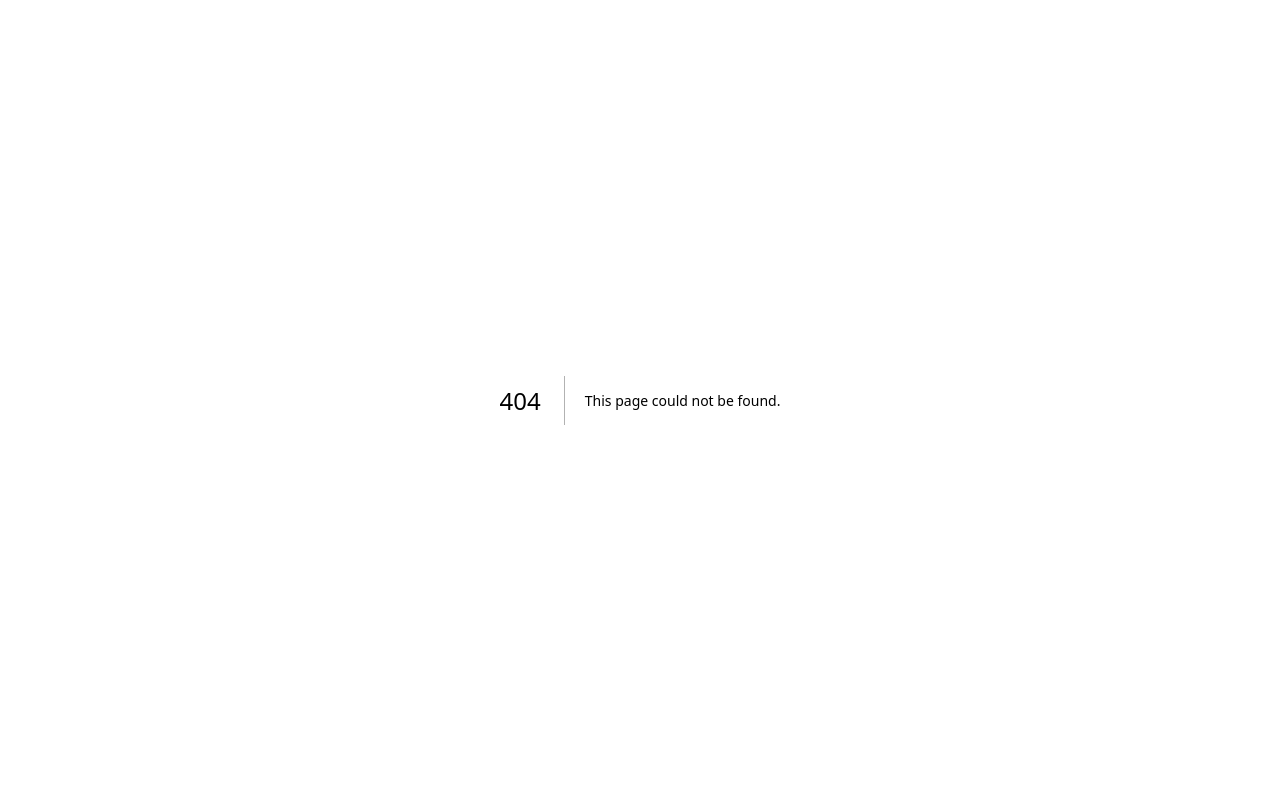
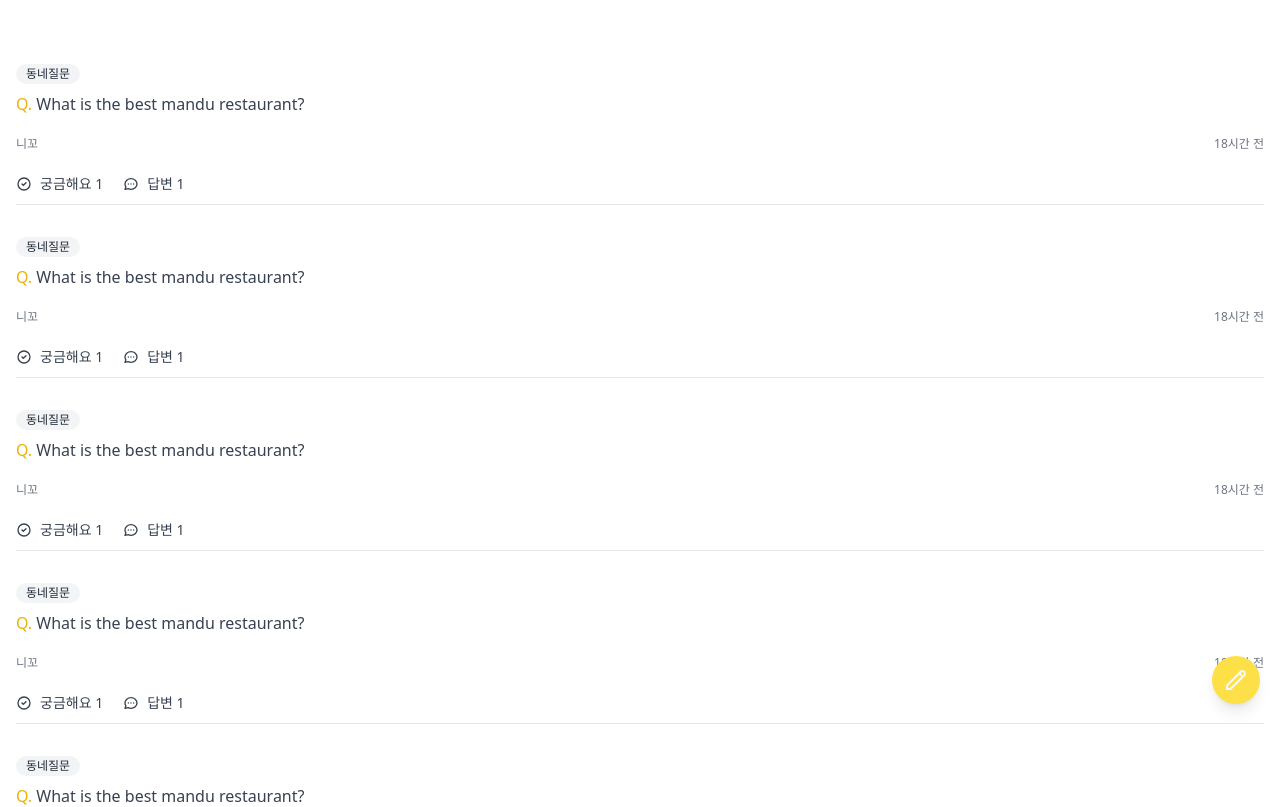
Before and after one commit to genioustar/carrot-market, a Next.js app: page /community in a window 1280 px wide. Before the commit this address had no page. Shown: the top 807 px of the page. Built offline with nearby package versions, Linux system fonts and the light colour scheme.

Commit message:
upload, community page 완성

```diff
--- a/pages/api/hello.ts
+++ /dev/null
@@ -1,13 +0,0 @@
-// Next.js API route support: https://nextjs.org/docs/api-routes/introduction
-import type { NextApiRequest, NextApiResponse } from 'next'
-
-type Data = {
-  name: string
-}
-
-export default function handler(
-  req: NextApiRequest,
-  res: NextApiResponse<Data>
-) {
-  res.status(200).json({ name: 'John Doe' })
-}
--- /dev/null
+++ b/pages/community/index.tsx
@@ -0,0 +1,77 @@
+import type { NextPage } from "next";
+
+const Community: NextPage = () => {
+  return (
+    <div className="space-y-8 py-16 px-4">
+      {[1, 2, 3, 4, 5, 6].map((_, i) => (
+        <div key={i} className="flex flex-col items-start">
+          <span className="flex items-center rounded-full bg-gray-100 px-2.5 py-0.5 text-xs font-medium text-gray-800">
+            동네질문
+          </span>
+          <div className="mt-2 text-gray-700">
+            <span className="font-medium text-yellow-500">Q.</span> What is the
+            best mandu restaurant?
+          </div>
+          <div className="mt-5 flex w-full items-center justify-between text-xs font-medium text-gray-500">
+            <span>니꼬</span>
+            <span>18시간 전</span>
+          </div>
+          <div className="border-5 mt-3 flex w-full space-x-5 border-b-[1px] py-2.5 text-gray-700">
+            <span className="flex items-center space-x-2 text-sm">
+              <svg
+                className="h-4 w-4"
+                fill="none"
+                stroke="currentColor"
+                viewBox="0 0 24 24"
+                xmlns="http://www.w3.org/2000/svg"
+              >
+                <path
+                  strokeLinecap="round"
+                  strokeLinejoin="round"
+                  strokeWidth="2"
+                  d="M9 12l2 2 4-4m6 2a9 9 0 11-18 0 9 9 0 0118 0z"
+                ></path>
+              </svg>
+              <span>궁금해요 1</span>
+            </span>
+            <span className="flex items-center space-x-2 text-sm">
+              <svg
+                className="h-4 w-4"
+                fill="none"
+                stroke="currentColor"
+                viewBox="0 0 24 24"
+                xmlns="http://www.w3.org/2000/svg"
+              >
+                <path
+                  strokeLinecap="round"
+                  strokeLinejoin="round"
+                  strokeWidth="2"
+                  d="M8 12h.01M12 12h.01M16 12h.01M21 12c0 4.418-4.03 8-9 8a9.863 9.863 0 01-4.255-.949L3 20l1.395-3.72C3.512 15.042 3 13.574 3 12c0-4.418 4.03-8 9-8s9 3.582 9 8z"
+                ></path>
+              </svg>
+              <span>답변 1</span>
+            </span>
+          </div>
+        </div>
+      ))}
+      <button className="fixed bottom-24 right-5 cursor-pointer rounded-full bg-yellow-300 p-3 text-gray-50 shadow-lg transition-colors hover:bg-yellow-400">
+        <svg
+          className="h-6 w-6"
+          fill="none"
+          stroke="currentColor"
+          viewBox="0 0 24 24"
+          xmlns="http://www.w3.org/2000/svg"
+        >
+          <path
+            strokeLinecap="round"
+            strokeLinejoin="round"
+            strokeWidth="2"
+            d="M15.232 5.232l3.536 3.536m-2.036-5.036a2.5 2.5 0 113.536 3.536L6.5 21.036H3v-3.572L16.732 3.732z"
+          ></path>
+        </svg>
+      </button>
+    </div>
+  );
+};
+
+export default Community;
--- a/pages/enter.tsx
+++ b/pages/enter.tsx
@@ -43,13 +43,14 @@ export default function Enter() {
           </div>
         </div>
         <form className="mt-4 flex flex-col">
-          <label className="text-sm font-medium text-gray-700">
+          <label htmlFor="input" className="text-sm font-medium text-gray-700">
             {method === "email" ? "Email address" : null}
             {method === "phone" ? "Phone number" : null}
           </label>
           <div className="mt-2">
             {method === "email" ? (
               <input
+                id="input"
                 className="w-full appearance-none rounded-md border border-gray-300 py-2 px-2 placeholder-gray-400 shadow-sm focus:border-yellow-500 focus:outline-none focus:ring-yellow-500"
                 type="email"
                 required
@@ -61,6 +62,7 @@ export default function Enter() {
                   +82
                 </span>
                 <input
+                  id="input"
                   type="number"
                   className="w-full appearance-none rounded-xl rounded-l-none border border-gray-300 py-2 px-2 placeholder-gray-400 shadow-sm focus:border-yellow-500 focus:outline-none focus:ring-yellow-500"
                   required
--- /dev/null
+++ b/pages/items/upload.tsx
@@ -0,0 +1,64 @@
+import type { NextPage } from "next";
+
+const Upload: NextPage = () => {
+  return (
+    <div className="px-4 py-16">
+      <div>
+        <label className="flex h-48 w-full cursor-pointer items-center justify-center rounded-md border-2 border-dashed border-gray-300 text-gray-600 transition-colors hover:border-yellow-400 hover:text-yellow-400">
+          <svg
+            className="h-12 w-12"
+            stroke="currentColor"
+            fill="none"
+            viewBox="0 0 48 48"
+            aria-hidden="true"
+          >
+            <path
+              d="M28 8H12a4 4 0 00-4 4v20m32-12v8m0 0v8a4 4 0 01-4 4H12a4 4 0 01-4-4v-4m32-4l-3.172-3.172a4 4 0 00-5.656 0L28 28M8 32l9.172-9.172a4 4 0 015.656 0L28 28m0 0l4 4m4-24h8m-4-4v8m-12 4h.02"
+              strokeWidth={2}
+              strokeLinecap="round"
+              strokeLinejoin="round"
+            />
+          </svg>
+
+          <input className="hidden" type="file" />
+        </label>
+      </div>
+      <div className="my-5">
+        <label
+          className="mb-1 block text-sm font-medium text-gray-700"
+          htmlFor="price"
+        >
+          Price
+        </label>
+        <div className="relative flex items-center rounded-md shadow-sm">
+          <div className="pointer-events-none absolute left-0 flex items-center justify-center pl-3">
+            <span className="text-sm text-gray-500">$</span>
+          </div>
+          <input
+            className="w-full appearance-none rounded-md border border-gray-300 py-2 px-2 pl-7 text-sm placeholder-gray-400 shadow-sm focus:border-yellow-500 focus:outline-none focus:ring-yellow-500"
+            id="price"
+            type="text"
+            placeholder="0.00"
+          />
+          <div className="pointer-events-none absolute right-0 flex items-center pr-3">
+            <span className="text-gray-500">USD</span>
+          </div>
+        </div>
+      </div>
+      <div>
+        <label className="mb-1 block text-sm font-medium text-gray-700">
+          Description
+        </label>
+        <textarea
+          className="mt-1 w-full rounded-md border-gray-300 shadow-sm focus:border-yellow-500 focus:outline-none focus:ring-yellow-500"
+          rows={4}
+        />
+      </div>
+      <button className="mt-4 w-full rounded-md border border-transparent bg-yellow-300 px-4 py-2 text-sm font-medium text-gray-500 shadow-sm hover:bg-yellow-400 focus:outline-none focus:ring-2 focus:ring-yellow-500 focus:ring-offset-2">
+        Upload product
+      </button>
+    </div>
+  );
+};
+
+export default Upload;
```
Also changed, not shown: 1 other file (tests, documents, lock files or other folders).
